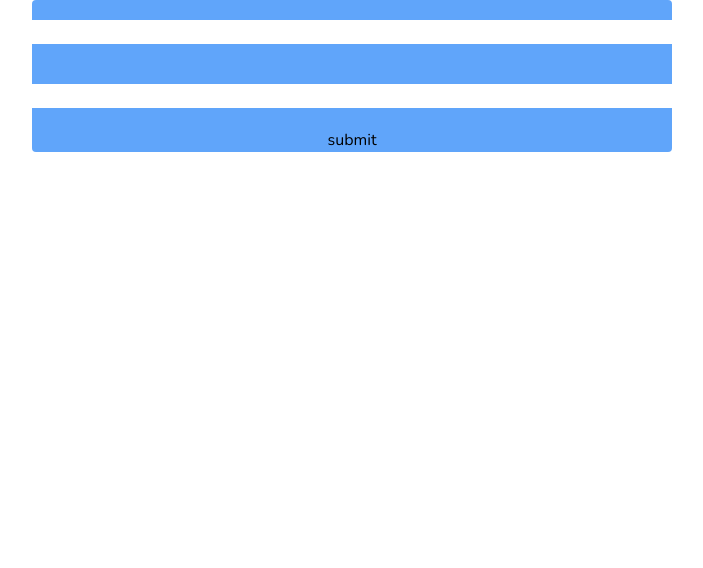
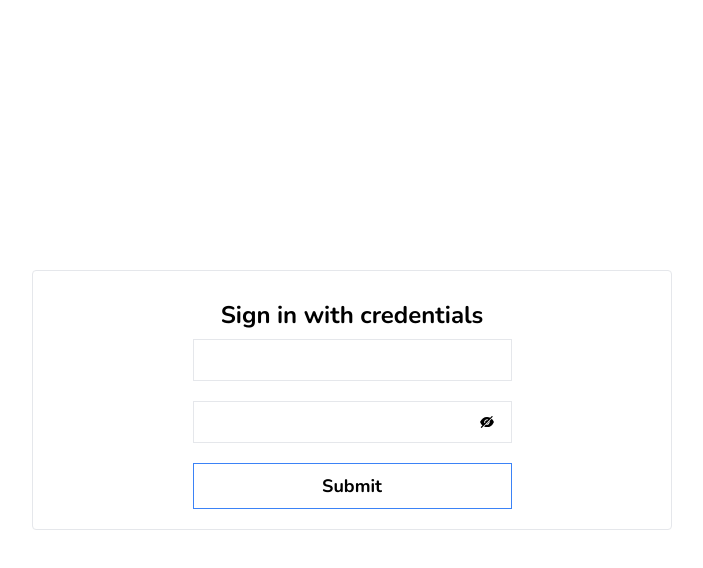
Before and after one commit to ArlieT/manual-auth, a Next.js app: page /auth/signin in a window 1280 px wide. Shown: the top 568 px of the page, without its empty margins (288-991 px from the left). Built offline with nearby package versions, Linux system fonts and the light colour scheme.

Commit message:
added custome page for credential auth

```diff
--- a/src/app/(auth)/auth/signin/page.tsx
+++ b/src/app/(auth)/auth/signin/page.tsx
@@ -1,45 +1,78 @@
-'use client'
-import { signIn } from 'next-auth/react';
-import React from 'react'
-import { useForm ,SubmitHandler } from 'react-hook-form'
+"use client";
+import { signIn } from "next-auth/react";
+import React, { useState } from "react";
+import { useForm, SubmitHandler } from "react-hook-form";
+import { AiFillEyeInvisible, AiOutlineEyeInvisible } from "react-icons/ai";
 export default function Signin() {
-
-  interface userAuth{
-    username:string
-    password:string
+  interface userAuth {
+    username: string;
+    password: string;
   }
 
-  const {handleSubmit,register,setError,watch} = useForm<userAuth>();
+  const { handleSubmit, register, setError, watch,formState: { errors } } = useForm<userAuth>();
   const watchAllFields = watch(); // when pass nothing as argument, you are watching everything
 
-  const onSubmit = async (data:userAuth)=>{
+  // const onSubmit = async (data:userAuth)=>{
+  //   console.log('on submit" ')
+  //   console.log({data})
+  //   //   signIn('credential',{
+  //   //   username:data.username,
+  //   //   password:data.password,
+  //   //   redirect:false
+
+  //   // })
+
+  //   // console.log(result)
+  // }
+
+  const [seePass, setSeePass] = useState('password')
+  const [isSubmitting, setIsSubmtting] = useState(false)
+
+  const onSubmit = async (data:userAuth) => {
+    setIsSubmtting(true)
+    const result = await signIn("credentials", {
+      username: data.username,
+      password: data.password,
+      redirect: true,
+      callbackUrl: "/"
+    });
     console.log({data})
-      signIn('credential',{
-      username:data.username,
-      password:data.password,
-      redirect:false
+  };
 
-    })
+  return (
+    <main className="h-screen flex flex-cols items-center justify-center text-black">
 
-    // console.log(result)
-  }
+      {/* form con */}
+      <div className="min-w-[50%] flex flex-col items-center border py-5 rounded">
+        <h1 className="font-bold text-2xl my-2">Sign in with credentials</h1>
+      <form
+        onSubmit={handleSubmit(onSubmit)}
+        className="flex flex-col w-2/4 space-y-5  rounded mx-auto"
+      >
+        {errors.username && <p>{errors.username.message}</p>}
+        <div className=" flex justify-between items-center px-4 py-2 border">
+        <input type="text" {...register("username",{ maxLength: 16,required:"This field is require",})}  className="w-full focus:outline-none"/>
+        </div>
 
 
-  return (
-    <main className='text-black'>
-  <form onSubmit={handleSubmit(onSubmit)}
-  className='flex flex-col w-2/4 space-y-5 bg-blue-400 rounded mx-auto'>
-      <label htmlFor="">{watchAllFields.username}</label>
-    <input type="text" {...register('username')} />
-    <label htmlFor="">{watchAllFields.password}</label>
 
+        {errors.password && <p>{errors.password.message}</p>}
+        <div className=" flex justify-between items-center px-4 py-2 border">
+        <input type={seePass} {...register("password", {min:8,maxLength:20,required:"Password is requuired"})} className="w-[85%] max-w-[85%] focus:outline-none "/>
+          {seePass === 'password' ?
+          <AiFillEyeInvisible onClick={()=>setSeePass('text')}/>
+           :
+          <AiOutlineEyeInvisible onClick={()=>setSeePass('password')} className="inline-flex"/>
+           }
+        </div>
 
-    <input type="password" {...register('password')} />
-
-    <button>submit</button>
-  </form>
-  </main>
-  )
+        <button className="w-full text-lg font-bold  border border-blue-500 hover:bg-blue-500 hover:text-white duration-200 py-2">
+          {isSubmitting ? 'Submitting...' : "Submit"}
+        </button>
+      </form>
+      </div>
+    </main>
+  );
 }
 // "use client";
 
--- a/src/app/Sessionwrapper.tsx
+++ b/src/app/Sessionwrapper.tsx
@@ -1,6 +1,6 @@
 'use client'
 import { SessionProvider} from 'next-auth/react'
-
+import * as React from 'react'
 export default function SessionWrapper({ children }:
   {
     children: React.ReactNode;
--- a/src/components/modals/Modal.tsx
+++ b/src/components/modals/Modal.tsx
@@ -3,9 +3,12 @@ import React, { useCallback, useEffect, useState } from "react";
 import { IoMdClose } from "react-icons/io";
 import { FcGoogle } from "react-icons/fc";
 import { FaFacebook } from "react-icons/fa";
+import { BsFillKeyFill } from "react-icons/bs";
+
 import { signIn, useSession } from 'next-auth/react';
 console.log({status})
 import Button from "../Button";
+import Signin from "@/app/(auth)/auth/signin/page";
 interface ModalProps {
   isOpen?: boolean;
   onClose: () => void;
@@ -96,9 +99,8 @@ const handleSignIn = () => {
   signIn("google", { callbackUrl: "http://localhost:3000" });
 };
 
-const sign = () => {
-  console.log('clicked')
-  signIn("credentials",);
+const signInwithCredentials = () => {
+  signIn();
 };
 
 
@@ -191,9 +193,9 @@ const sign = () => {
               <span className="font-bold text-lg"> {body}</span>
               <Button
                 outline={true}
-                label="Continue with Google"
-                icon={<FaFacebook size={28}
-                onClick={sign}
+                label="Continue with credentials"
+                icon={<BsFillKeyFill size={28}
+                onClick={signInwithCredentials}
                 />}
               />
               <Button
--- a/src/components/navbar/UserMenu.tsx
+++ b/src/components/navbar/UserMenu.tsx
@@ -40,6 +40,8 @@ export default function UserMenu() {
     router.push('/profile')
   }
 
+
+
   return (
     <div className='relative '>
         <div className='flex flex-row items-center gap-3'>
```
Also changed, not shown: src/lib/auth.ts (+20 -20 lines).
